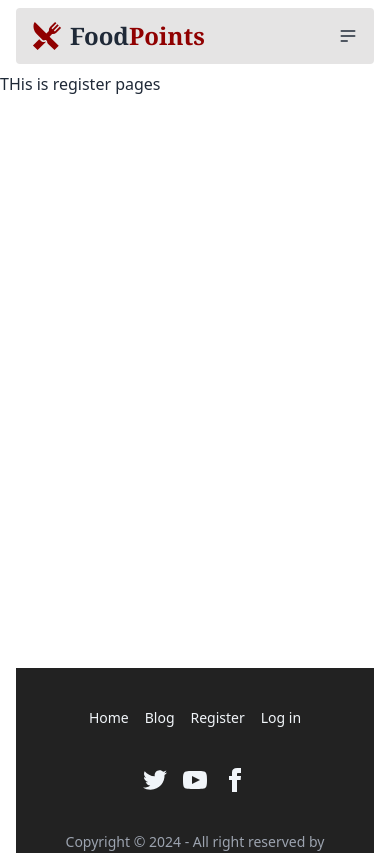
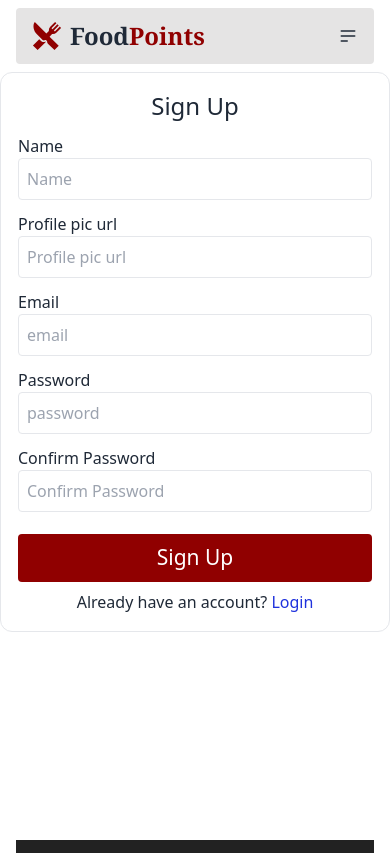
Before and after one commit to Miftahulislam2001/Food-Point-Recipe-client, a React (Vite) app: page /register in a window 390 px wide. Shown: the top 853 px of the page. Built offline with nearby package versions, Linux system fonts and the light colour scheme.

Commit message:
firebase added

```diff
--- a/package.json
+++ b/package.json
@@ -10,6 +10,7 @@
     "preview": "vite preview"
   },
   "dependencies": {
+    "firebase": "^10.7.2",
     "localforage": "^1.10.0",
     "match-sorter": "^6.3.3",
     "react": "^18.2.0",
--- a/src/Pages/Register/Register.jsx
+++ b/src/Pages/Register/Register.jsx
@@ -1,10 +1,66 @@
-import React from 'react';
+
+import { useContext } from 'react';
+import { Link } from 'react-router-dom';
+import { AuthContext } from '../../provider/AuthProvider';
+
 
 const Register = () => {
+    const {createUser} = useContext(AuthContext)
+
+    const handleRegister = (event) =>{
+        event.preventDefault();
+        const form = event.target;
+        const name = form.name.value;
+        const photo = form.profile.value;
+        const email = form.email.value;
+        const password = form.password.value;
+        const confirm = form.confirmPassword.value;
+
+        createUser(email, password)
+        .then(result =>{
+            console.log(result)
+            form.reset()
+        })
+        .catch(error =>{
+            console.log(error);
+        })
+
+    }
+
     return (
-        <div>
-            <h2>THis is register pages</h2>
-        </div>
+        <main className='ui-container md:flex items-center w-full gap-5 h-[90vh]'>
+
+            <section className='border rounded-xl p-[17px] mx-auto md:w-1/2 mt-1 shadow-3xl'>
+                <h2 className='text-center text-2xl'>Sign Up</h2>
+                <form onSubmit={handleRegister}>
+                    <div className='flex flex-col my-3'>
+                        <label htmlFor="name">Name</label>
+                        <input type="text" name="name" id="name" className='border rounded p-2 text-base' autoComplete='off' placeholder='Name' />
+                    </div>
+                    <div className='flex flex-col my-3'>
+                        <label htmlFor="profile">Profile pic url</label>
+                        <input type="text" name="profile" id="profile" className='border rounded p-2 text-base' autoComplete='off' placeholder='Profile pic url' />
+                    </div>
+                    <div className='flex flex-col my-3'>
+                        <label htmlFor="email">Email</label>
+                        <input type="email" name="email" id="email" className='border rounded p-2 text-base' autoComplete='off' placeholder='email' required />
+                    </div>
+                    <div className='flex flex-col my-3'>
+                        <label htmlFor="password" >Password</label>
+                        <input type="password" name="password" id="password" className='border rounded p-2 text-base' autoComplete='off' placeholder='password' />
+                    </div>
+                    <div className='flex flex-col my-3'>
+                        <label htmlFor="confirm-password">Confirm Password</label>
+                        <input type="password" name="confirmPassword" id="confirm-password" className='border rounded p-2 text-base' autoComplete='off' placeholder='Confirm Password' />
+                    </div>
+                    <p className='text-[#da4747]'></p>
+                    <button type='submit' className='bg-[#900000] text-white w-full p-2 text-[21px] rounded mt-[10px]'>Sign Up</button>
+                    <p className='mt-[8px] text-center'>Already have an account? <Link to="/login" className='text-[#1f32dd]'>Login</Link></p>
+
+
+                </form>
+            </section>
+        </main>
     );
 };
 
--- /dev/null
+++ b/src/firebase/firebase.init.js
@@ -0,0 +1,18 @@
+// Import the functions you need from the SDKs you need
+import { initializeApp } from "firebase/app";
+// TODO: Add SDKs for Firebase products that you want to use
+// https://firebase.google.com/docs/web/setup#available-libraries
+
+// Your web app's Firebase configuration
+const firebaseConfig = {
+  apiKey: "AIzaSyC0d-8NiQ0IFr21G1T6bwhd2a42yIFQvPw",
+  authDomain: "food-points-recipe.firebaseapp.com",
+  projectId: "food-points-recipe",
+  storageBucket: "food-points-recipe.appspot.com",
+  messagingSenderId: "274206537848",
+  appId: "1:274206537848:web:2205a6dade072e3626158d"
+};
+
+// Initialize Firebase
+const app = initializeApp(firebaseConfig);
+export default app;
--- /dev/null
+++ b/src/provider/AuthProvider.jsx
@@ -0,0 +1,29 @@
+import React, { createContext } from 'react';
+import app from '../firebase/firebase.init';
+import { createUserWithEmailAndPassword, getAuth } from 'firebase/auth';
+
+export const AuthContext = createContext('')
+const auth = getAuth(app)
+
+const AuthProvider = ({ children }) => {
+
+
+    // Register with Email And Password
+    const createUser = (email, password) => {
+        return createUserWithEmailAndPassword(auth, email, password)
+    }
+
+
+
+    const userInfo = {
+        createUser,
+    }
+
+    return (
+        <AuthContext.Provider value={userInfo}>
+            {children}
+        </AuthContext.Provider>
+    );
+};
+
+export default AuthProvider;
```
Also changed, not shown: src/main.jsx (+7 -1 lines), 1 other file (tests, documents, lock files or other folders).
